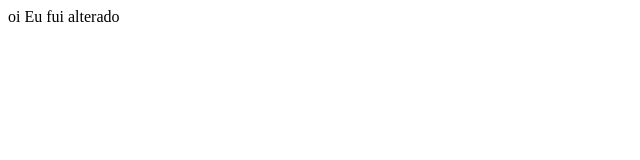
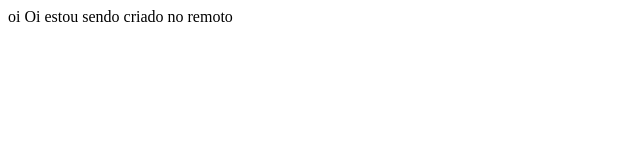
Before and after one commit to EmanueliMartins/semana-2, a plain HTML site: page index.html in a window 1280 px wide. Shown: the whole page, without its empty margins (0-640 px from the left). Drawn offline with Linux system fonts and the light colour scheme.

Commit message:
colocando mensagem no index.html

```diff
--- a/index.html
+++ b/index.html
@@ -8,6 +8,6 @@ oi
     <title>Document</title>
 </head>
 <body>
-    Eu fui alterado
+    Oi estou sendo criado no remoto
 </body>
 </html>
```
